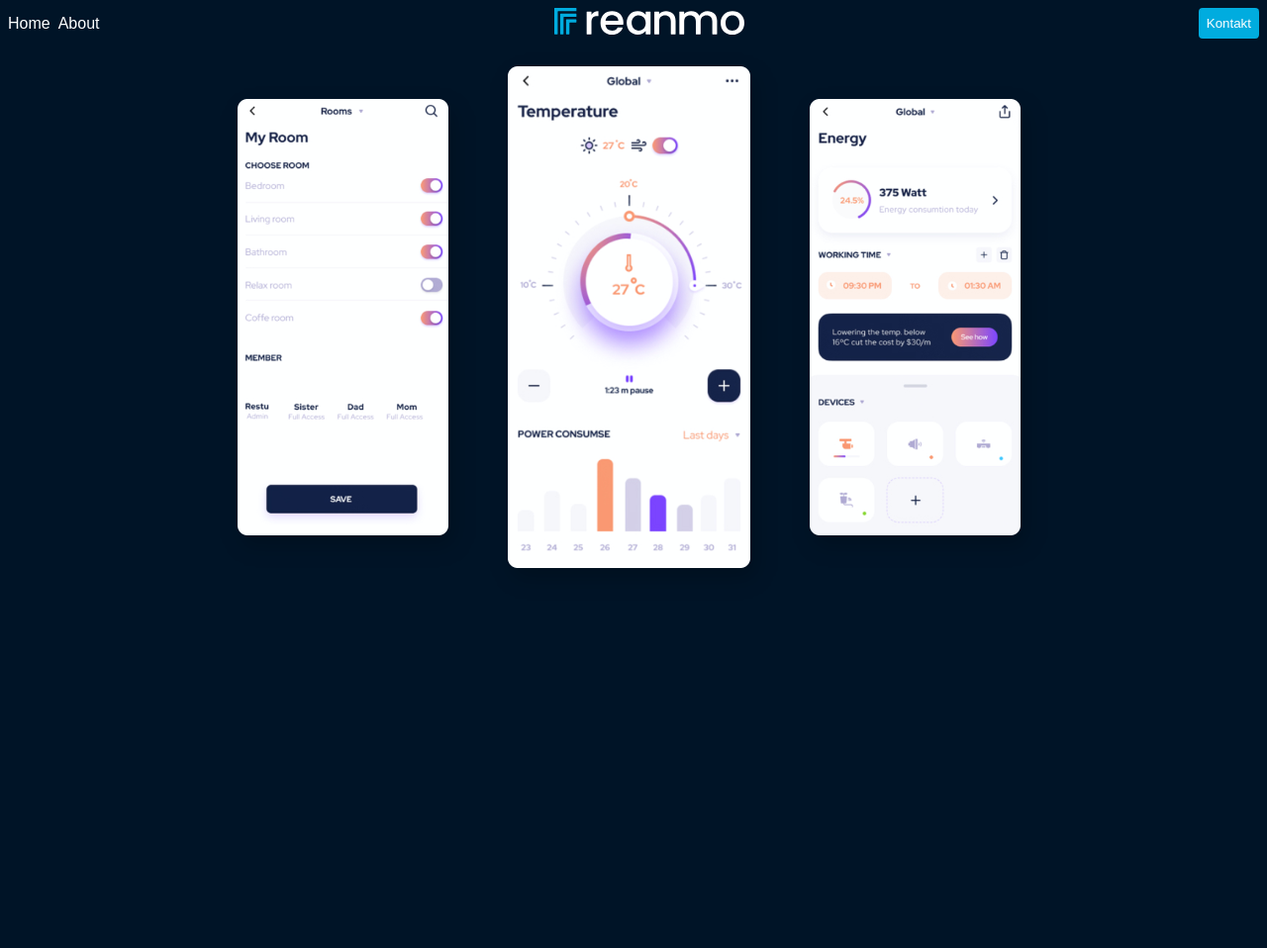
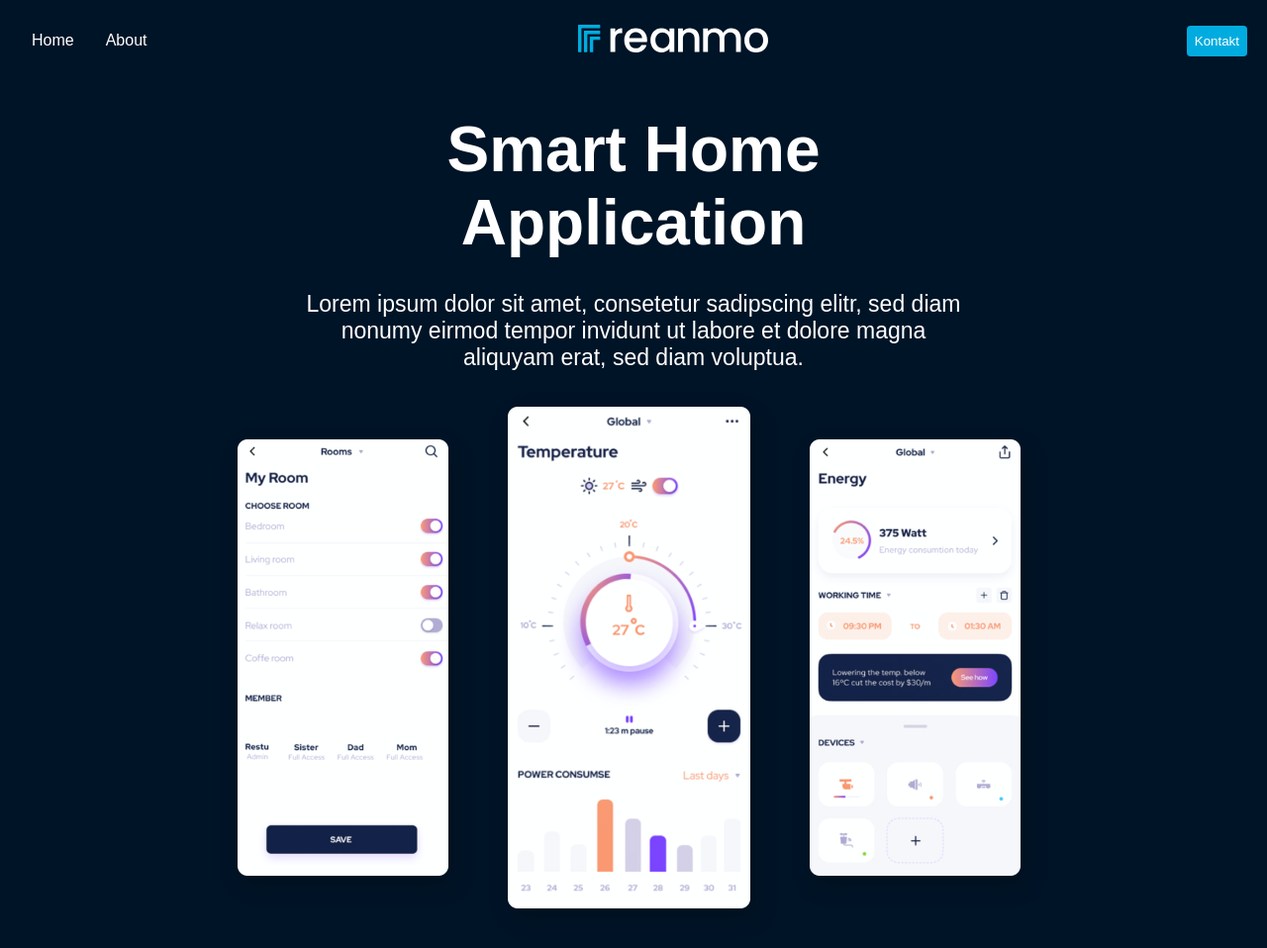
Before and after one commit to ajansen95/Grundlagen-Web, a plain HTML site: page index.html in a window 1280 px wide. Shown: the whole page at 99% size. Before the commit the page ends 800 px from the top, so only its background shows below. Drawn offline with Linux system fonts and the light colour scheme.

Commit message:
added images and heading

```diff
--- a/index.html
+++ b/index.html
@@ -27,11 +27,19 @@
         </nav>
     </nav>
 
+    <main>
+        <div id="banner">
+            <section id="heading">
+                <h1>Smart Home<br>Application</h1>
+                <h3>Lorem ipsum dolor sit amet, consetetur sadipscing elitr, sed diam nonumy eirmod tempor invidunt ut labore et dolore magna aliquyam erat, sed diam voluptua.</h3>
+            </section>
+            <section id="images">
+                <img src="assets/img/App2.png" width="273" alt="App2">
+                <img src="assets/img/App1.png" width="305" alt="App1">
+                <img src="assets/img/App3.png" width="273" alt="App3">
+            </section>
+        </div>
 
-    <main>
-        <img src="assets/img/App2.png" width="273" alt="App2">
-        <img src="assets/img/App1.png" width="305" alt="App1">
-        <img src="assets/img/App3.png" width="273" alt="App3">
     </main>
 
 </body>
--- a/styles.css
+++ b/styles.css
@@ -17,7 +17,7 @@ body{
     width: 192px;
 }
 nav #main{
-    padding: 4px;
+    padding: 16px;
     display: flex;
     flex-direction: row;
     justify-content: space-between;
@@ -41,7 +41,7 @@ nav #nav_browser{
     }
 }
 nav #nav_browser a{
-    padding: 4px;
+    padding: 16px;
 }
 nav #nav_mobile{
     border: 1px solid white;
@@ -74,9 +74,37 @@ main{
     justify-content: center;
     align-items: center;
     flex-direction: column;
+    text-align: center;
+}
+main #banner{
+    display: flex;
+    flex-direction: column;
+    padding-top: 16px;
+    align-items: center;
+}
+main #banner #heading{
+    display: flex;
+    flex-direction: column;
+    align-items: center;
+    max-width: 720px;
+}
+main #banner #heading h1{
+    font-size: 64px;
+    margin: 16px;
+}
+main #banner #heading h3{
+    font-size: 23px;
+    font-weight: lighter;
+    margin: 16px;
+}
+main #banner #images{
+    display: flex;
+    justify-content: center;
+    align-items: center;
+    flex-direction: column;
 }
 @media only screen and (min-width: 600px) {
-    main{
+    main #banner #images{
         flex-direction: row;
     }
 }
```
